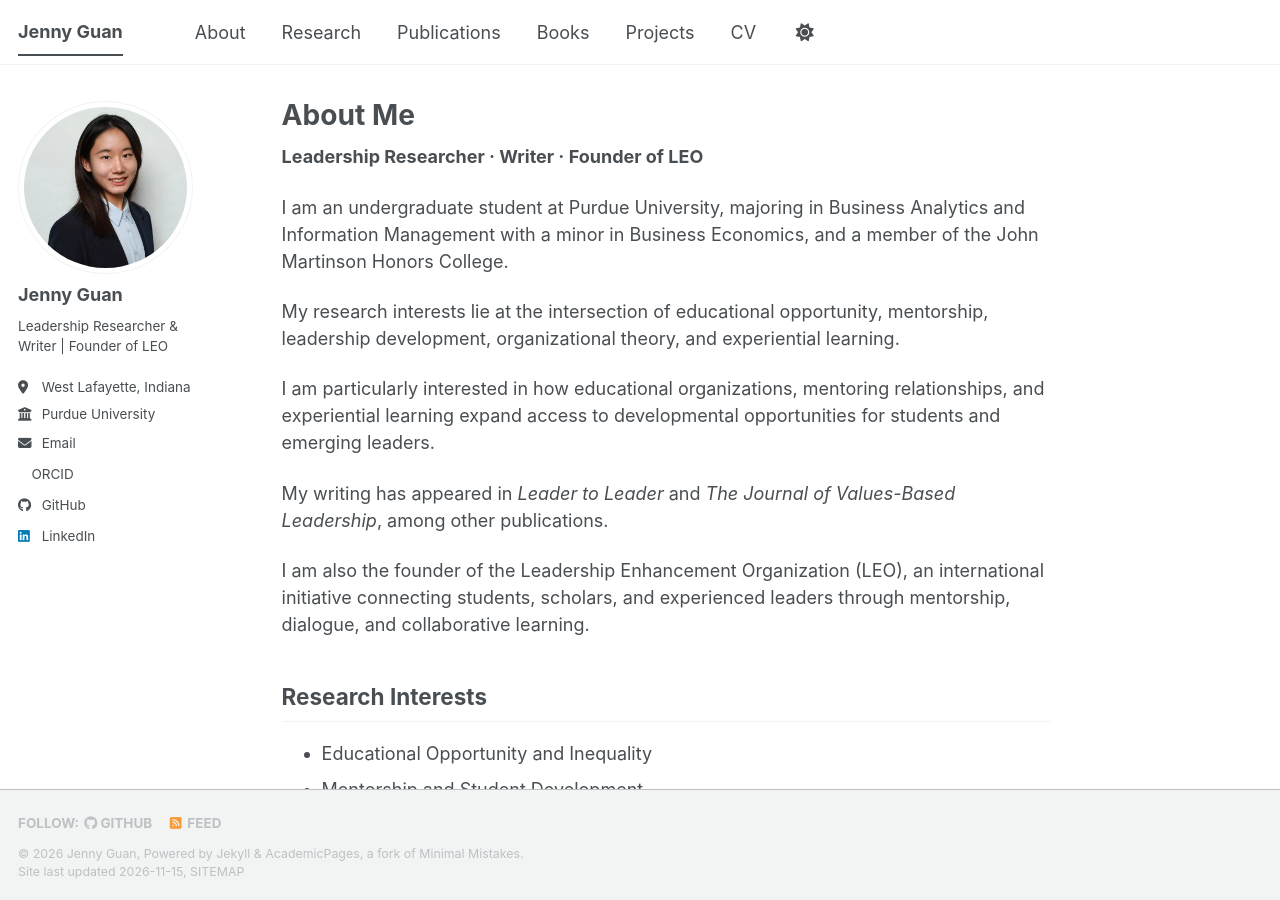
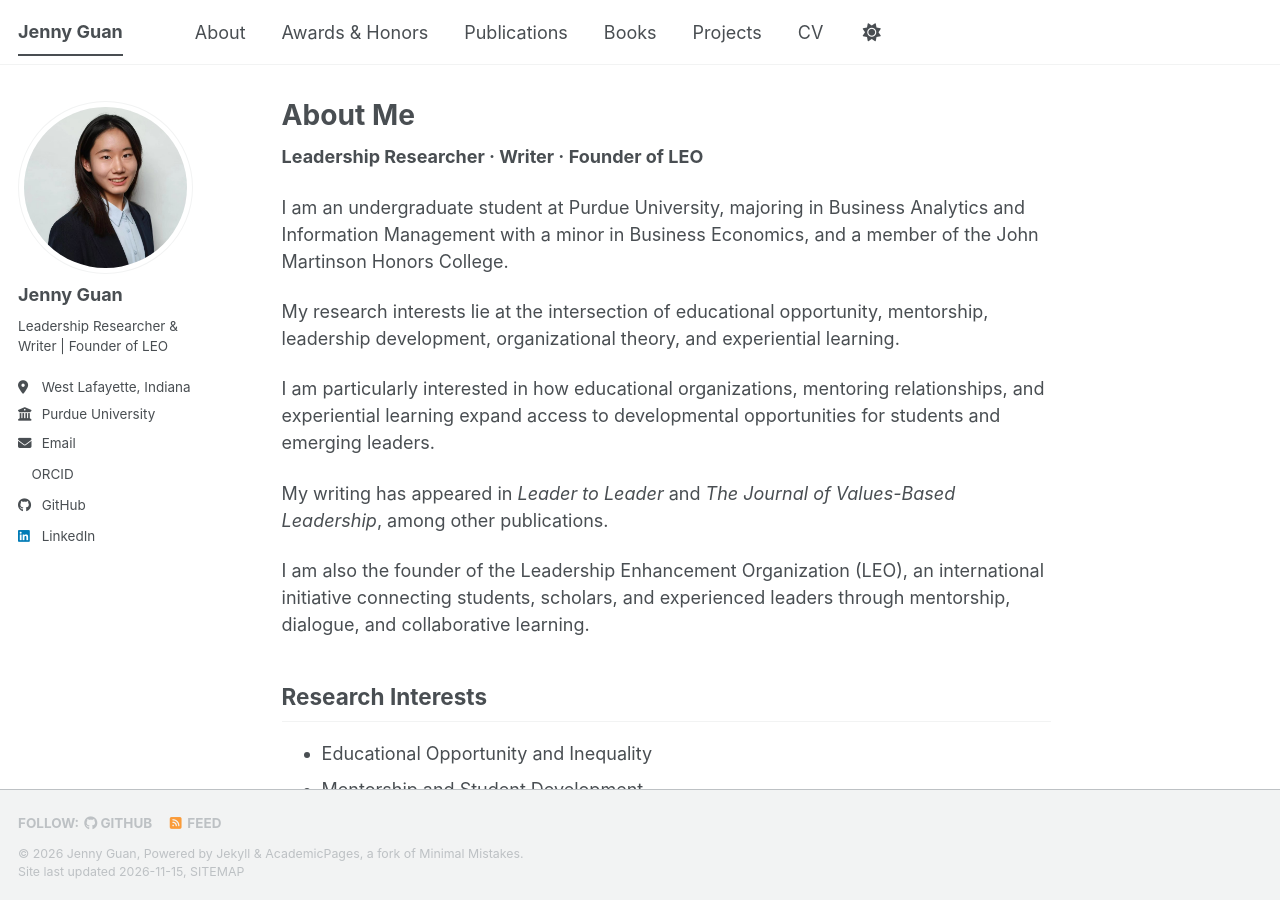
Before and after one commit to JennyGuan101/JennyGuan101.github.io, a Jekyll site: the page built from _pages/about.md, in a window 1280 px wide and 900 px high. Built offline with Jekyll 4.4.1, drawn with Linux system fonts in a browser that asks for light colours; a script bundle is joined from its source files by our own code; a style sheet for code colours, icons or effects is not loaded.

Commit message:
Update navigation.yml

```diff
--- a/_data/navigation.yml
+++ b/_data/navigation.yml
@@ -11,8 +11,8 @@ main:
   - title: "About"
     url: /
 
-  - title: "Research"
-    url: /research/
+  - title: "Awards & Honors"
+    url: /awards/
 
   - title: "Publications"
     url: /publications/
```
